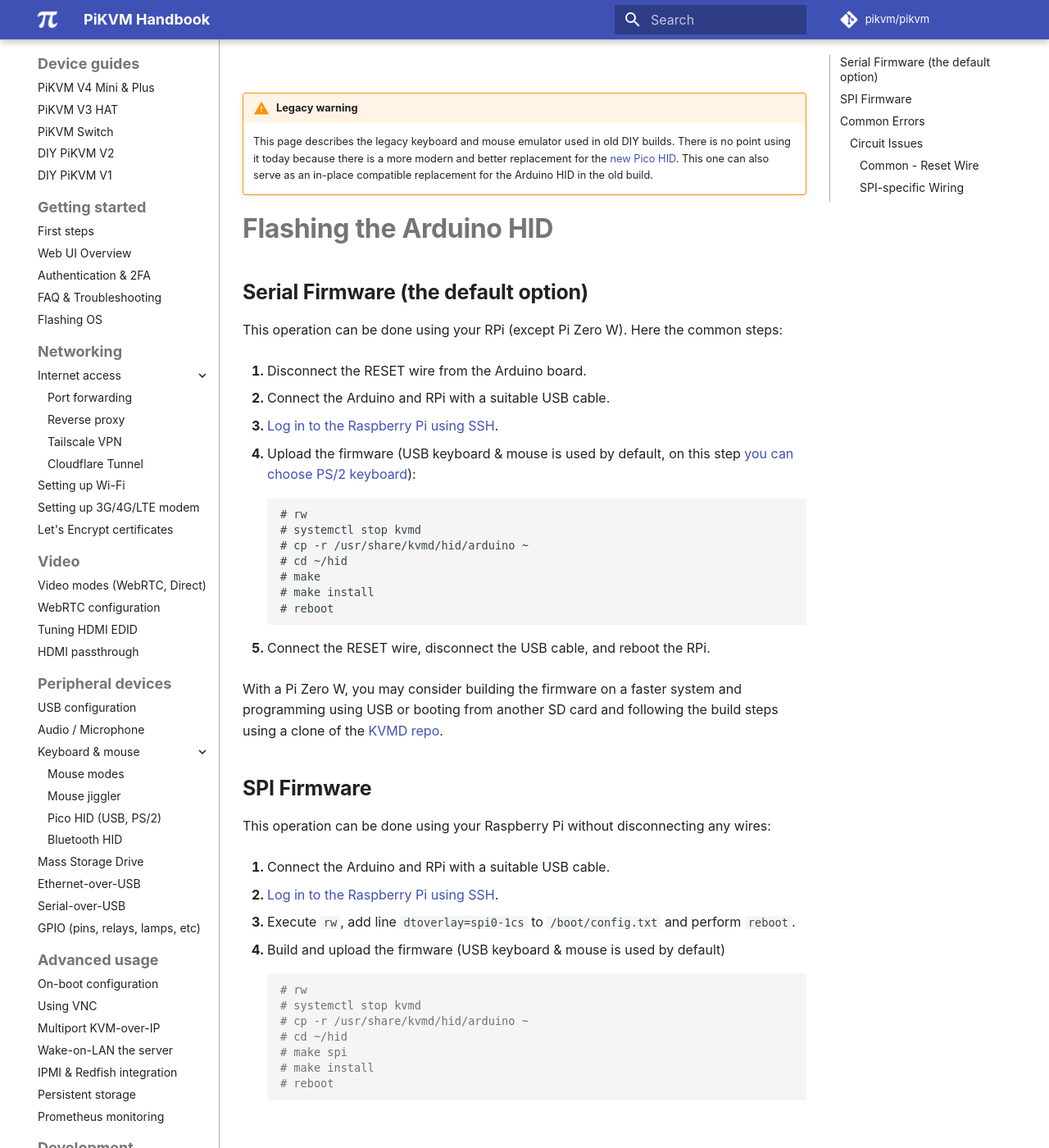
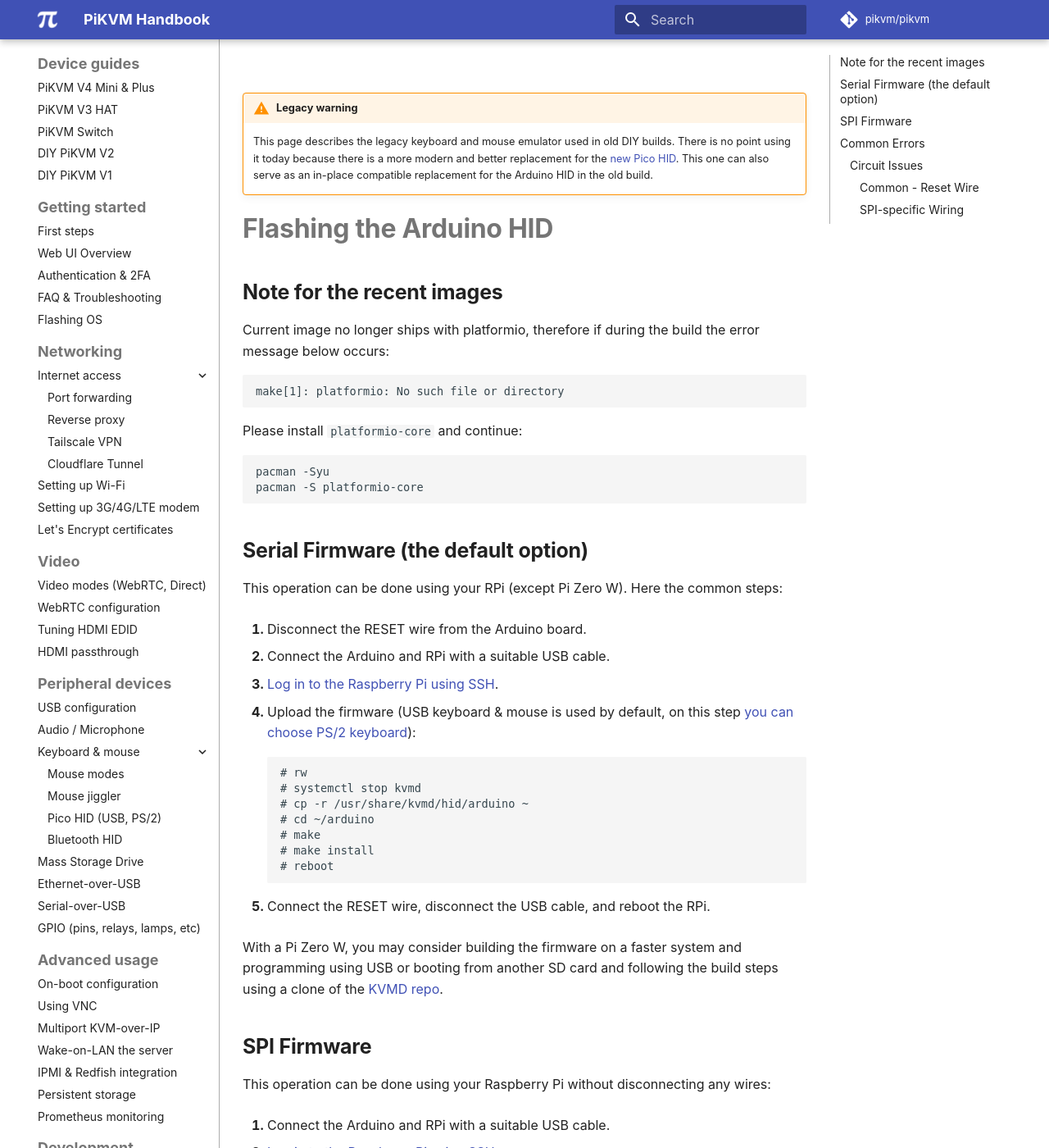
Before and after one commit to pikvm/pikvm, an MkDocs documentation site: the page built from docs/flashing_hid.md, in a window 1280 px wide and 1400 px high. Shown: the whole window at 82% size. Built offline with MkDocs 1.6.1 and Material for MkDocs 9.7.7, drawn with Linux system fonts in a browser that asks for light colours; some web fonts are replaced; comment, search, counter and statistics services are not loaded.

Commit message:
docs: update flashing_hid.md (#1483)
* docs: update flashing_hid.md

This changeset adds manual on installing platformio since recent image does not ship with it.  Also fix some typo due to directory name change.

* docs: correct format for flashing_hid.md

* Update flashing_hid.md

````diff
--- a/docs/flashing_hid.md
+++ b/docs/flashing_hid.md
@@ -4,6 +4,21 @@
     This one can also serve as an in-place compatible replacement for the Arduino HID in the old build.
 
 # Flashing the Arduino HID
+
+## Note for the recent images
+
+Current image no longer ships with platformio, therefore if during the build the error message below occurs:
+
+```
+make[1]: platformio: No such file or directory
+```
+
+Please install `platformio-core` and continue:
+
+```shell
+pacman -Syu
+pacman -S platformio-core
+```
 
 ## Serial Firmware (the default option)
 
@@ -21,7 +36,7 @@
     # rw
     # systemctl stop kvmd
     # cp -r /usr/share/kvmd/hid/arduino ~
-    # cd ~/hid
+    # cd ~/arduino
     # make
     # make install
     # reboot
@@ -48,7 +63,7 @@
     # rw
     # systemctl stop kvmd
     # cp -r /usr/share/kvmd/hid/arduino ~
-    # cd ~/hid
+    # cd ~/arduino
     # make spi
     # make install
     # reboot
````
